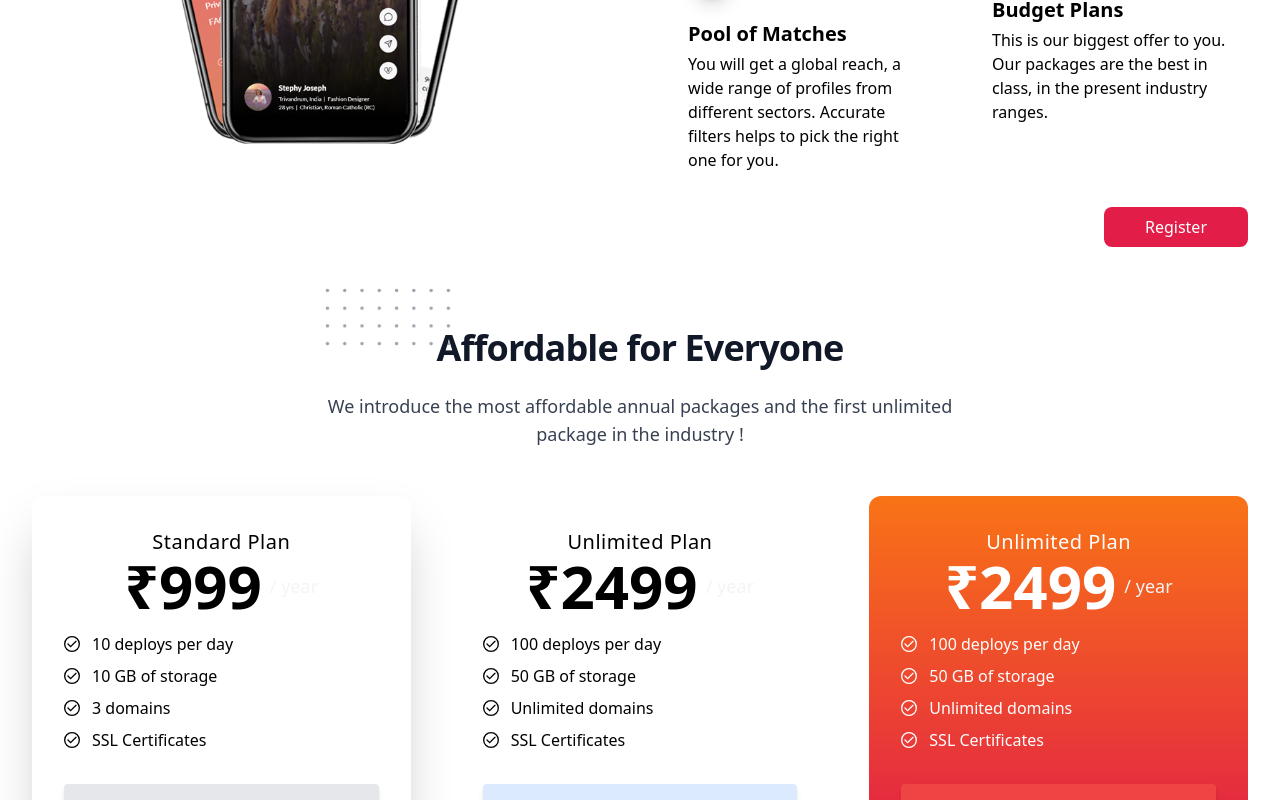
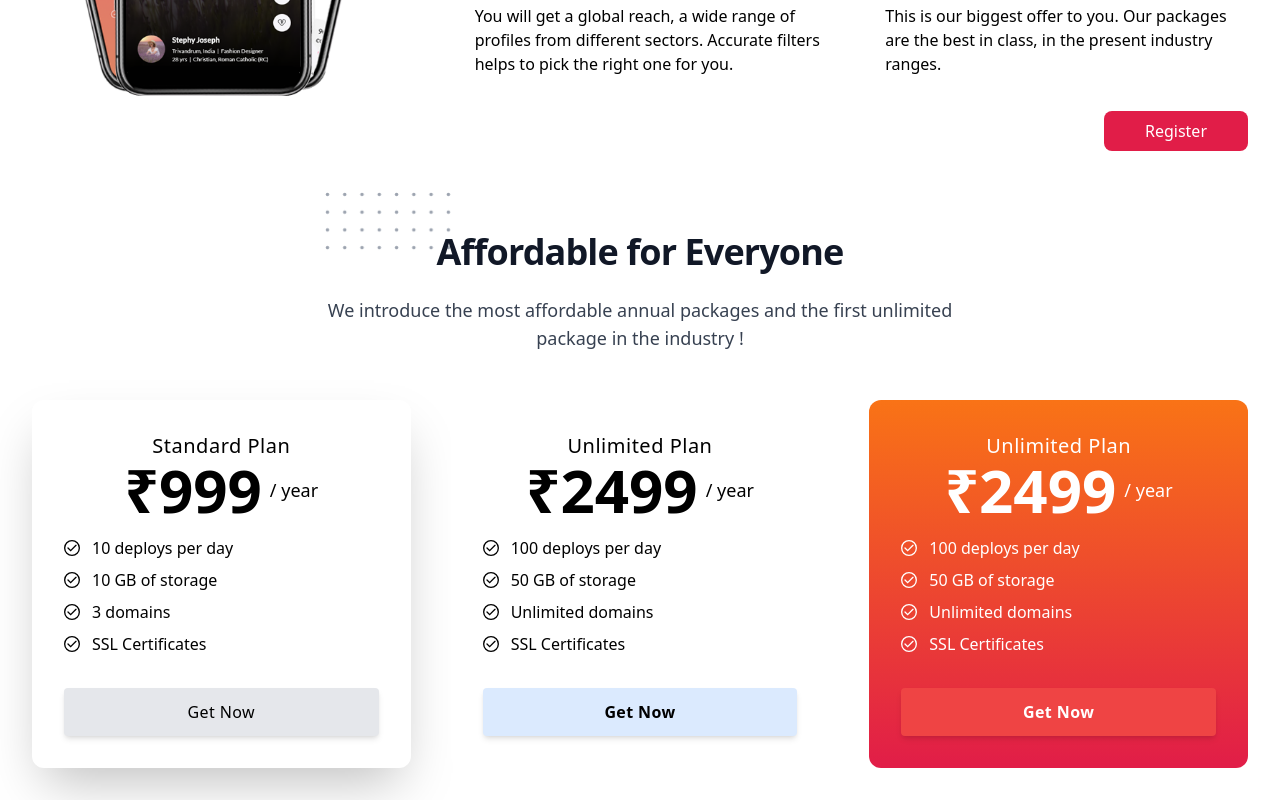
Before and after one commit to MCABEE/Firstlook_McAbee, a React (Vite) app: page / in a window 1280 px wide. Shown: the part 1249-2049 px from the top of the page. Built offline with nearby package versions, Linux system fonts and the light colour scheme.

Commit message:
feature section updated

```diff
--- a/src/components/Home/Feature.jsx
+++ b/src/components/Home/Feature.jsx
@@ -23,7 +23,7 @@ const Feature = () => {
                             </motion.div>
                         </div>
 
-                        <div className="w-full md:w-6/12 px-4">
+                        <div className="w-full md:w-8/12 px-4">
                             <div className="flex flex-wrap">
                                 <div className="w-full lg:w-6/12 px-4">
                                     <motion.div
--- a/src/components/Home/PaymentPlans.jsx
+++ b/src/components/Home/PaymentPlans.jsx
@@ -65,7 +65,7 @@ const PaymentPlans = () => {
                                         <p class="mr-2 text-5xl font-semibold text-black lg:text-6xl">
                                             ₹999
                                         </p>
-                                        <p class="text-lg text-gray-100">/ year</p>
+                                        <p class="text-lg text-black">/ year</p>
                                     </div>
                                 </div>
                                 <ul class="mb-8 space-y-2">
@@ -191,7 +191,7 @@ const PaymentPlans = () => {
                                         <p class="mr-2 text-5xl font-semibold text-black lg:text-6xl">
                                             ₹2499
                                         </p>
-                                        <p class="text-lg text-gray-100">/ year</p>
+                                        <p class="text-lg text-black">/ year</p>
                                     </div>
                                 </div>
                                 <ul class="mb-8 space-y-2">
@@ -317,7 +317,7 @@ const PaymentPlans = () => {
                                         <p class="mr-2 text-5xl font-semibold text-white lg:text-6xl">
                                             ₹2499
                                         </p>
-                                        <p class="text-lg text-gray-100">/ year</p>
+                                        <p class="text-lg text-white">/ year</p>
                                     </div>
                                 </div>
                                 <ul class="mb-8 space-y-2">
```
